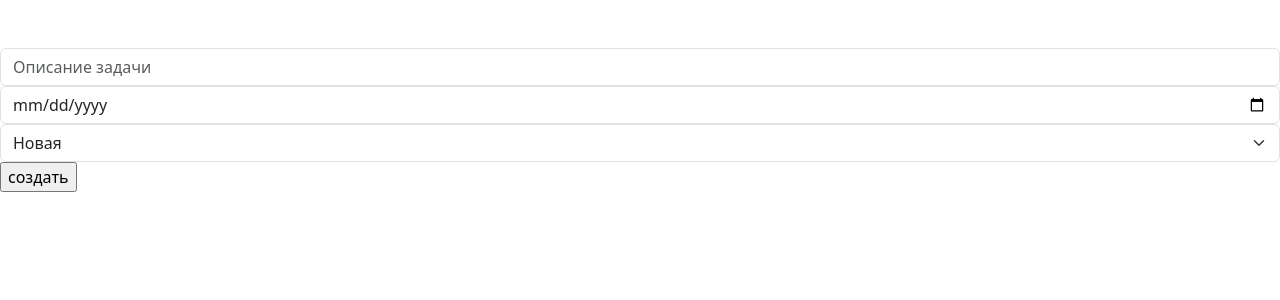
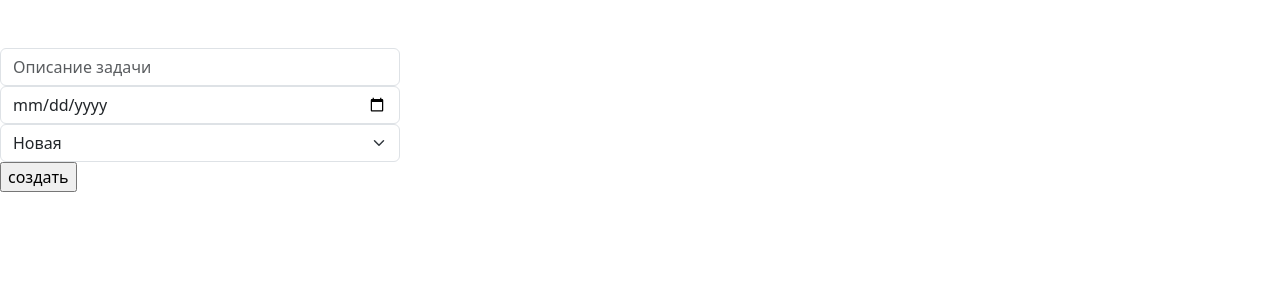
Before and after one commit to kulgan-web/homework_52_kirill_barkchanskii, a Django app: page /task/ in a window 1280 px wide. Shown: the top 300 px of the page. Run offline with Django 4.2, Linux system fonts and the light colour scheme.

Commit message:
изменил task.html

```diff
--- a/source/webapp/templates/task.html
+++ b/source/webapp/templates/task.html
@@ -7,7 +7,7 @@
     <link href="https://cdn.jsdelivr.net/npm/bootstrap@5.3.2/dist/css/bootstrap.min.css" rel="stylesheet" integrity="sha384-T3c6CoIi6uLrA9TneNEoa7RxnatzjcDSCmG1MXxSR1GAsXEV/Dwwykc2MPK8M2HN" crossorigin="anonymous">
   </head>
   <body>
-  <form action="" method="post" mb-3><br><br>
+  <form action="" method="post" style="width: 400px"><br><br>
       {% csrf_token %}
       <input type="text" name="description" aria-label="First name" class="form-control" placeholder="Описание задачи">
       <input type="date" name="date_of_completion" aria-label="First name" class="form-control" placeholder="Дата выполнения">
```
